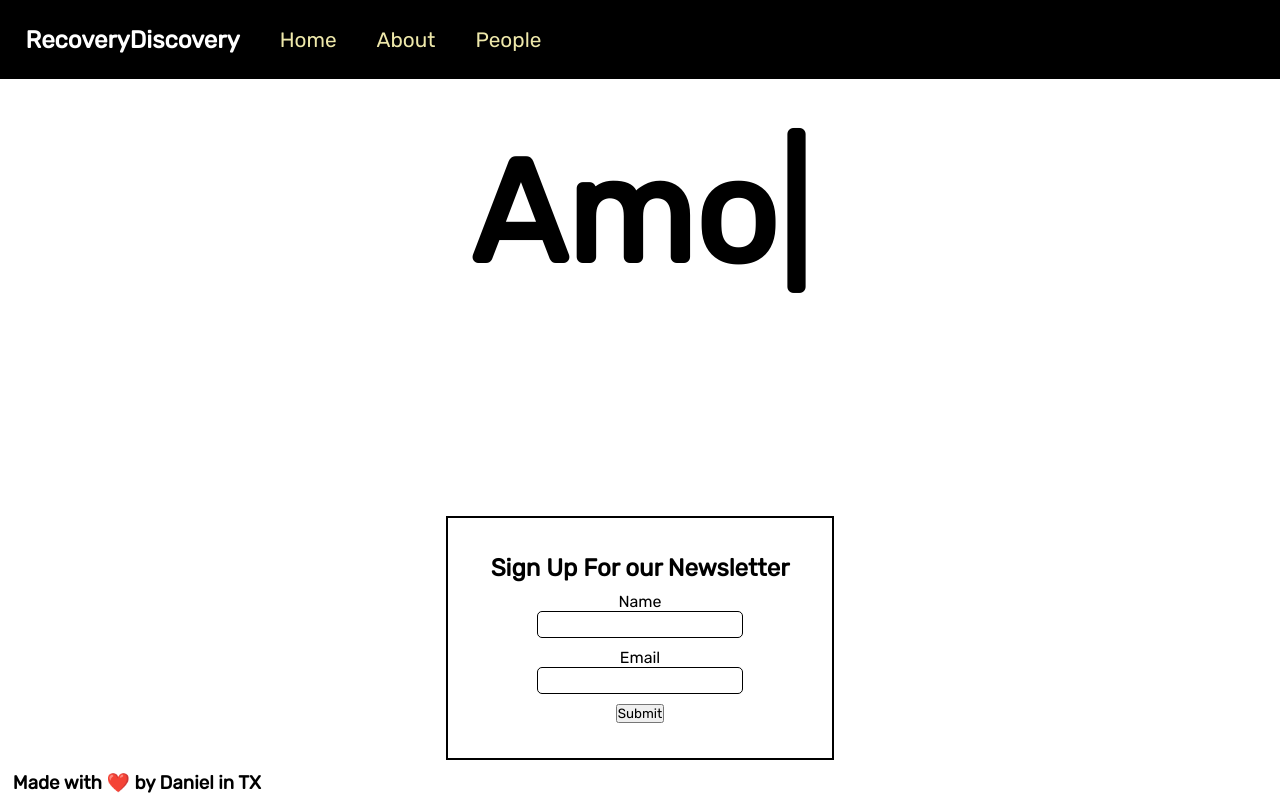
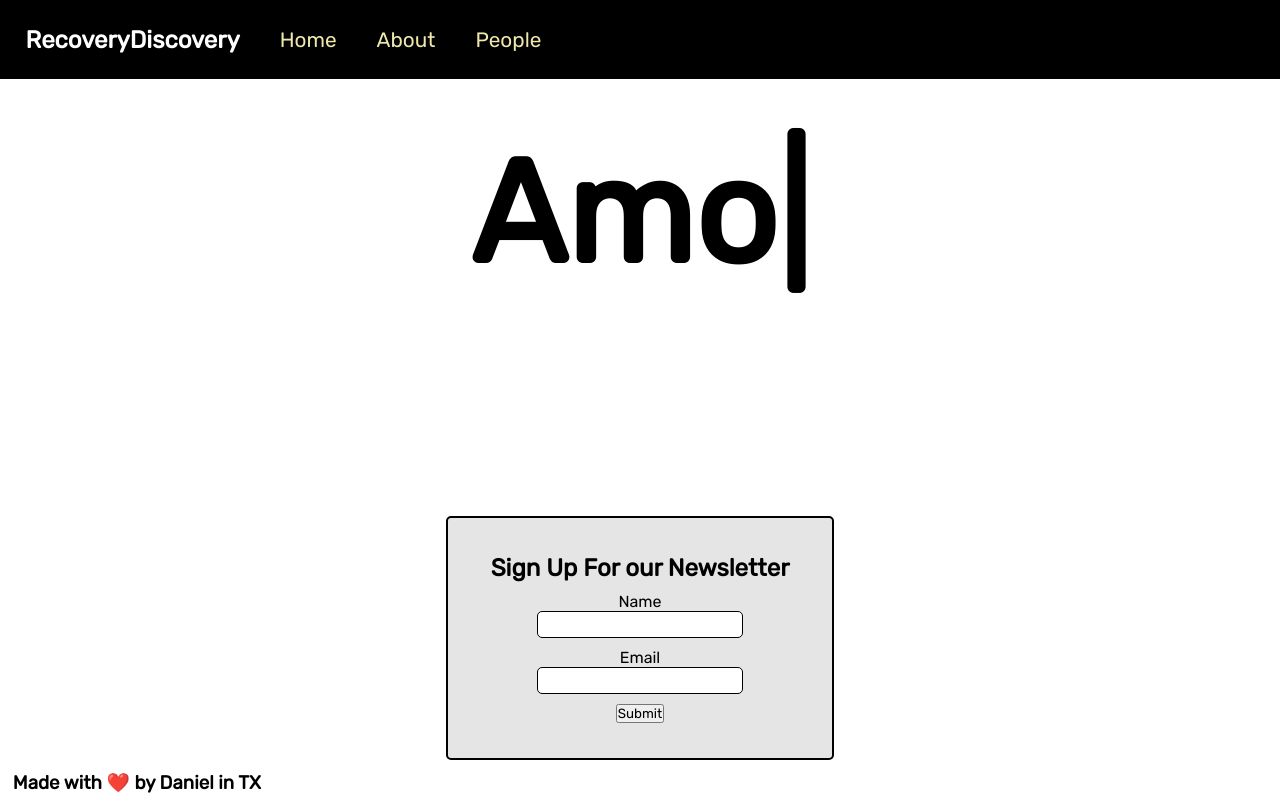
Before and after one commit to Dan-Gon/RD, a React (Create React App) app in the folder client/: page / in a window 1280 px wide. Built offline with nearby package versions, Linux system fonts and the light colour scheme.

Commit message:
Added some style

```diff
--- a/client/src/components/EmailSignup/EmailSignup.css
+++ b/client/src/components/EmailSignup/EmailSignup.css
@@ -13,6 +13,8 @@
     left: 0;
     right: 0;
     text-align: center;
+    background-color: rgba(1,0,0,0.1);
+    border-radius: 5px;
 }
 .form-content{
     display: flex;
```
